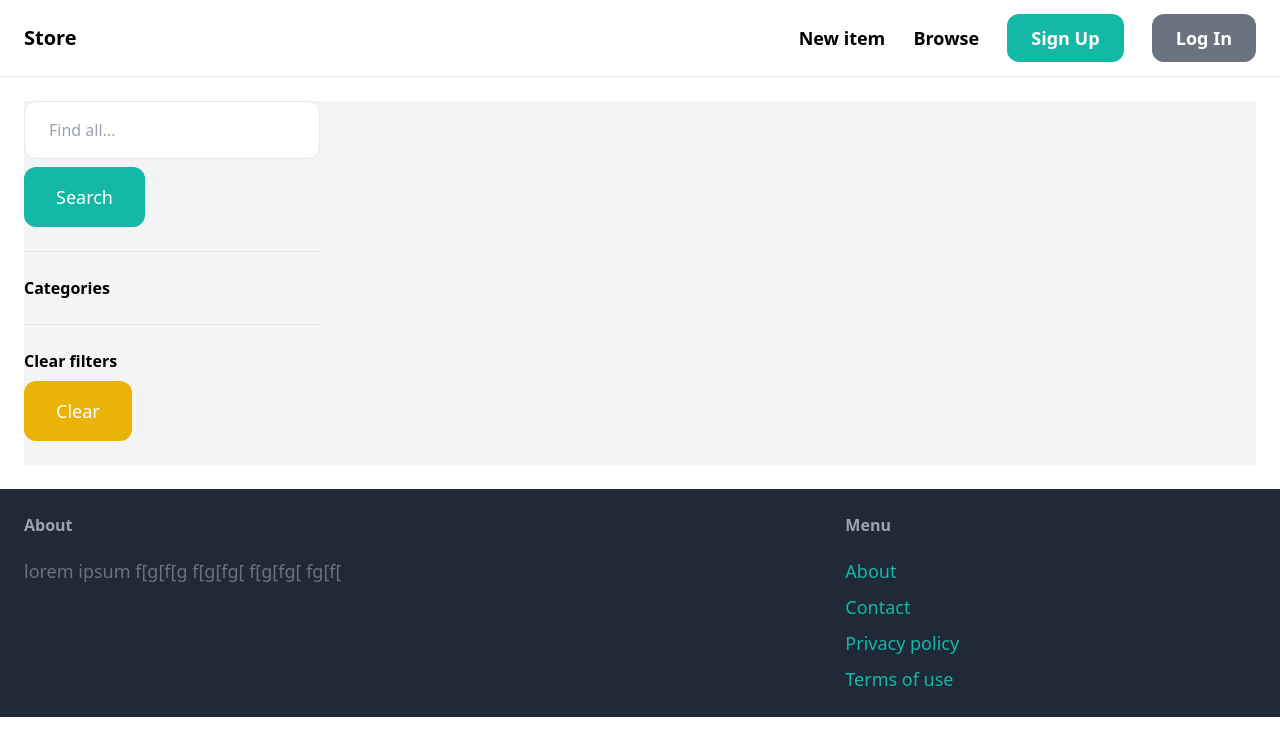
After one commit to sklgrz/Simple_store, a Django app: template item/templates/item/items.html in a window 1280 px wide. The commit adds this page. Shown: the top 756 px of the page. Run offline with Django 3.2, Linux system fonts and the light colour scheme; the template is opened without the code that fills it, so the values that code supplies are empty; some libraries are stand-ins or nearby versions.

Commit message:
create search-page for users

```diff
--- a/core/templates/core/base.html
+++ b/core/templates/core/base.html
@@ -12,7 +12,7 @@
 		<a href="/" class="text-xl font-semibold">Store</a>
 		<div class="space-x-6">
 			<a href="{% url 'item:new' %}" class="text-lg font-semibold hover:text-gray-500">New item</a>
-			<a href="#" class="text-lg font-semibold hover:text-gray-500">Browse</a>
+			<a href="{% url 'item:items' %}" class="text-lg font-semibold hover:text-gray-500">Browse</a>
 
 			{% if request.user.is_authenticated %}
 				<a href="#" class="px-6 py-3 text-lg font-semibold bg-teal-500 text-white rounded-xl hover:bg-teal-700">Inbox</a>
--- a/dashboard/views.py
+++ b/dashboard/views.py
@@ -1,5 +1,5 @@
 from django.contrib.auth.decorators import login_required
-from django.shortcuts import render
+from django.shortcuts import render, get_object_or_404
 
 from item.models import Item
 
--- /dev/null
+++ b/item/templates/item/items.html
@@ -0,0 +1,53 @@
+{% extends 'core/base.html' %}
+
+{% block title %}Items{% endblock %}
+
+{% block content %}
+	<div class="pb-6 grid grid-cols-4 gap-4 bg-gray-100">
+		<div class="col-span-1">
+			<form method="get" action="{% url 'item:items' %}">
+				<input type="text" name="query" class="w-full py-4 px-6 border rounded-xl" value="{{ query }}" placeholder="Find all...">
+
+				<button class="mt-2 py-4 px-8 text-lg bg-teal-500 text-white rounded-xl">Search</button>
+			</form>
+
+			<hr class="my-6">
+
+			<p class="font-semibold">Categories</p>
+
+			<ul>
+				{% for category in categories %}
+					<li class="py-2 px-2 rounded-xl{% if category.id == category_id %} bg-gray-200 {% endif %}">
+						<a href="{% url 'item:items' %}?query={{ query }}&category={{ category.id }}">{{ category.name }}</a>
+					</li>
+				{% endfor %}
+			</ul>
+
+			<hr class="my-6">
+
+			<p class="font-semibold">Clear filters</p>
+			<ul>
+				<li><a href="{% url 'item:items' %}" class="mt-2 py-4 px-8 inline-block bg-yellow-500 text-lg rounded-xl text-white">Clear</a></li>
+			</ul>
+		</div>
+
+		<div class="col-span-3">
+			<div class="grid grid-cols-3 gap-3">
+				{% for item in items %}
+					<div>
+						<a href="{% url 'item:detail' item.id %}">
+							<div><img src="{{ item.image.url }}" class="rounded-t-xl" alt="">
+							</div>
+							<div class="p-6 bg-white rounded-b-xl">
+								<h2 class="text-2xl">{{ item.name }}</h2>
+								<p class="text-gray-500">Price: {{ item.price }}</p>
+							</div>
+						</a>
+					</div>
+				{% endfor %}
+			</div>
+		</div>
+	</div>
+
+
+{% endblock %}
--- a/item/urls.py
+++ b/item/urls.py
@@ -5,6 +5,7 @@ from . import views
 app_name = 'item'
 
 urlpatterns = [
+	path('', views.items, name='items'),
 	path('new/', views.new, name='new'),
 	path('<int:pk>/', views.detail, name='detail'),
 	path('<int:pk>/delete/', views.delete, name='delete'),
```
Also changed, not shown: item/views.py (+21 -1 lines), media/item_images/shop02.png (added).
